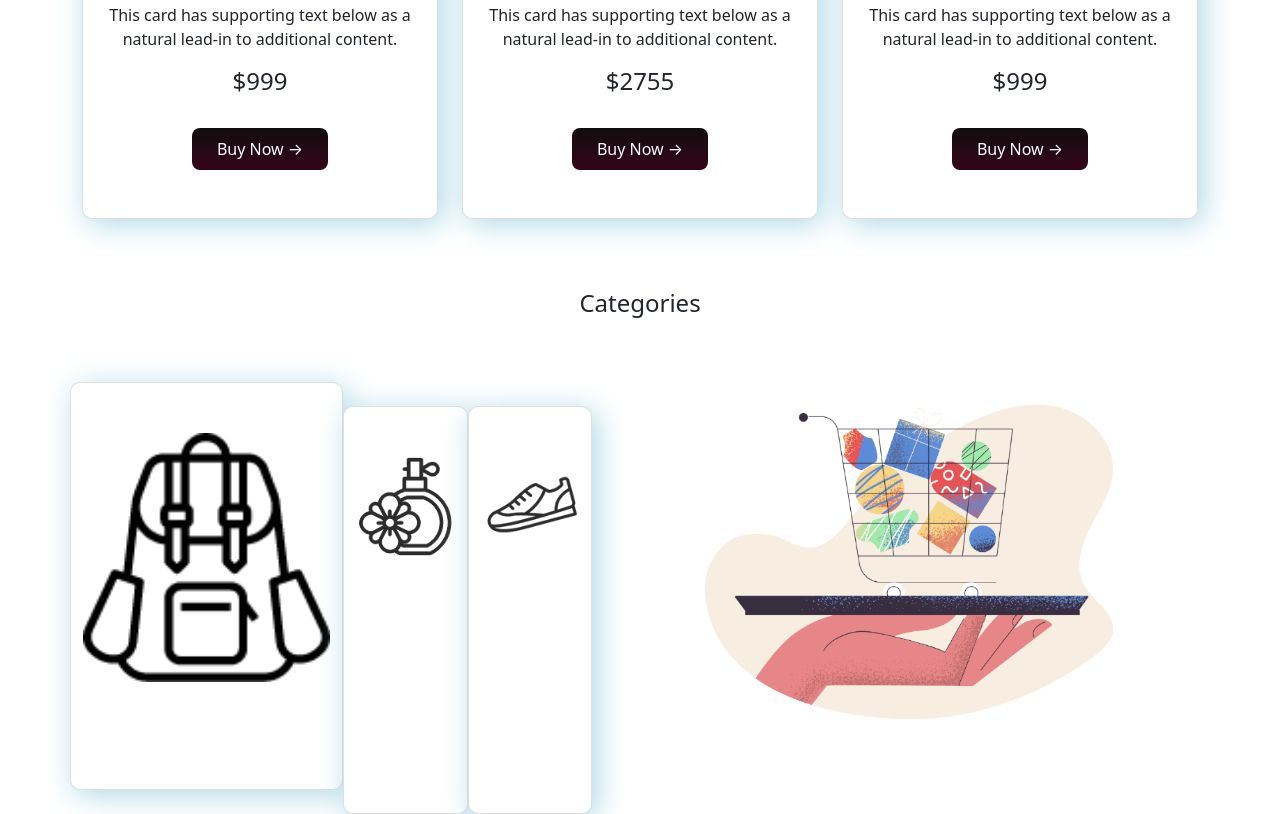
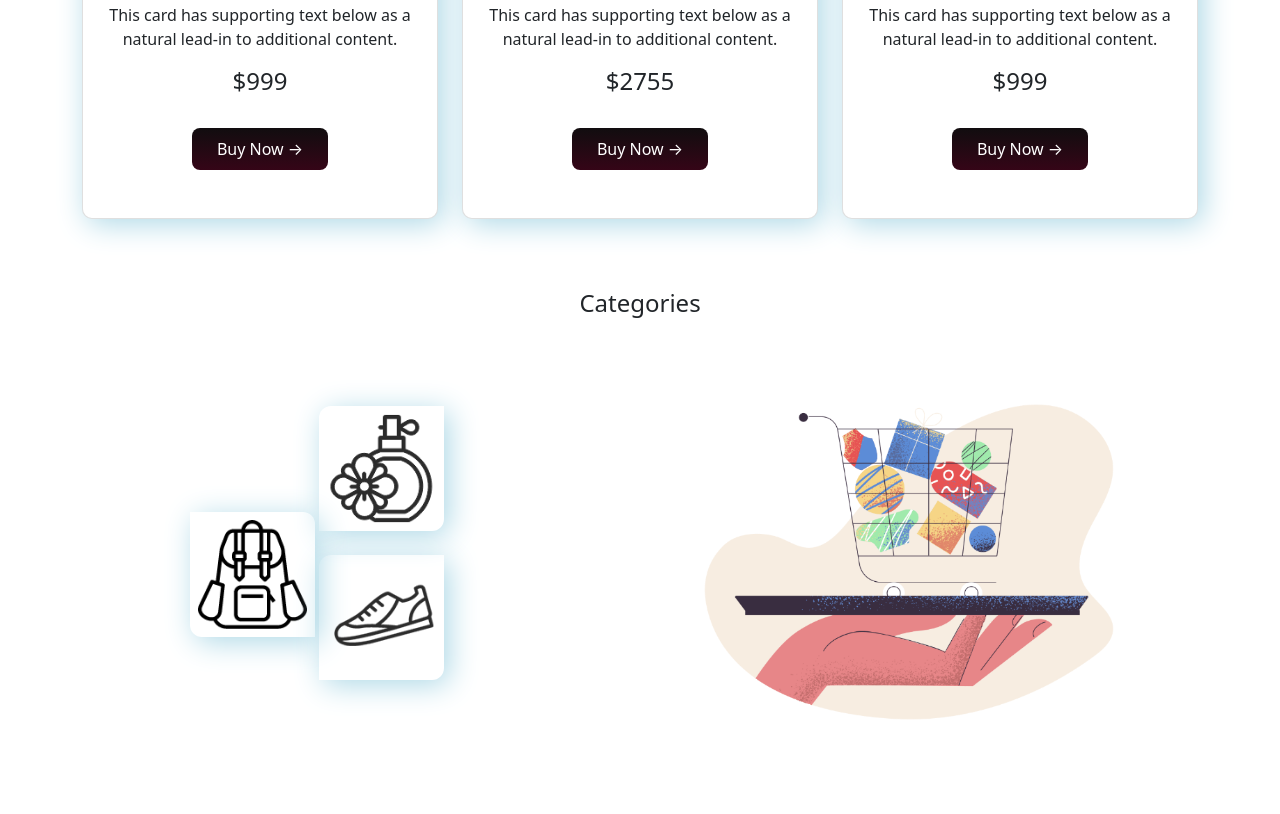
Before and after one commit to akdprince/hot-gadgets, a plain HTML site: page index.html in a window 1280 px wide. Shown: the part 1733-2547 px from the top of the page. After the commit the page ends 2519 px from the top, so only its background shows below. Drawn offline with nearby package versions, Linux system fonts and the light colour scheme.

Commit message:
hot gadget done

```diff
--- a/index.html
+++ b/index.html
@@ -28,10 +28,10 @@
                     <a class="nav-link" href="#">Product</a>
                   </li>
                   <li class="nav-item">
-                    <a class="nav-link" href="#">About Us</a>
+                    <a class="nav-link" href="#">About</a>
                   </li>
                   <li class="nav-item">
-                    <a class="nav-link" href="#">Contact Us</a>
+                    <a class="nav-link" href="#">Contact</a>
                   </li>
                 </ul>
               </div>
@@ -192,16 +192,19 @@
       <div class="cate">
         <h4>Categories</h4>
       </div>
-    <div class="row row-cols-1 row-cols-md-2 g-4">
+    <div class="cat row row-cols-1 row-cols-md-2 g-4">
       <div class="row row-cols-2 row-cols-md-2 g-4">
-        <div class="card h-100">
-          <img src="images/Categories/bag.png" class="card-img-top" alt="...">
+        <div class="bag d-flex flex-column bd-highlight row row-cols-2 row-cols-md-2 g-4">
+          <div class="p-2 bd-highlight"></div>
+          <div class="cat1 p-2 bd-highlight">
+            <img src="images/Categories/bag.png" class="card-img-top" alt="...">
+          </div>
         </div>
-        <div class="row row-cols-2 row-cols-md-2 g-4">
-          <div class="card h-100">
+        <div class="beshoe d-flex flex-column bd-highlight mb-2 row row-cols-2 row-cols-md-2 g-4">
+          <div class="cat2 p-2 bd-highlight">
             <img src="images/Categories/perfume.png" class="card-img-top" alt="...">
           </div>
-          <div class="card h-100">
+          <div class="cat3 p-2 bd-highlight">
             <img src="images/Categories/shoe.png" class="card-img-top" alt="...">
           </div>
         </div>
--- a/style.css
+++ b/style.css
@@ -3,9 +3,6 @@
 }
 .nav-item{
     font-size: 20px;
-}
-.carousel-indicators{
-    background-color: red;
 }
 .carousel-item{
     padding: 20px 40px;
@@ -51,3 +48,14 @@
     margin-top: 70px;
     margin-bottom: 40px;
 }
+.cat1{
+    margin-left: 120px;
+    margin-top: 90px;
+    box-shadow: 5px 5px 30px lightblue;
+    border-radius: 0px 12px 0px 12px;
+
+}
+.cat2,.cat3{
+    box-shadow: 5px 5px 30px lightblue;
+    border-radius: 12px 0px 12px 0px;
+}
```
